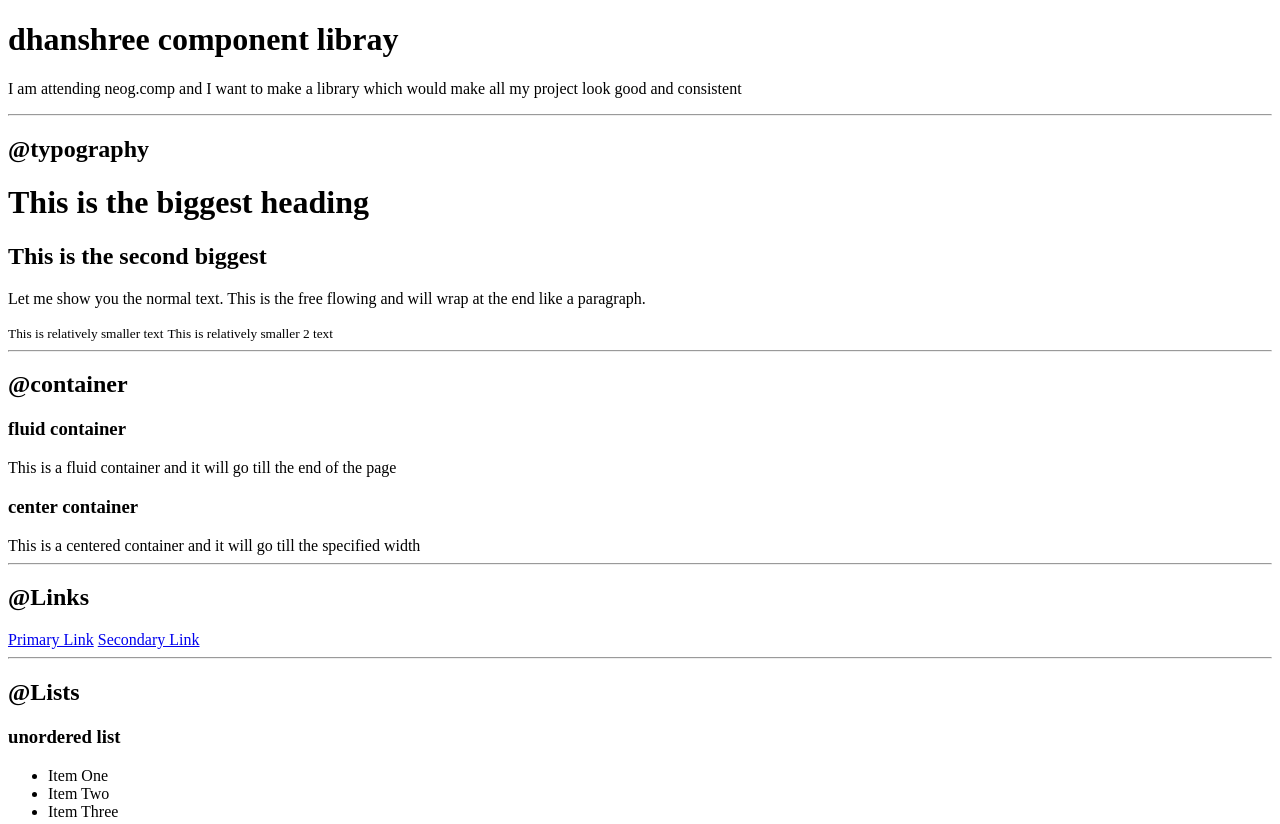
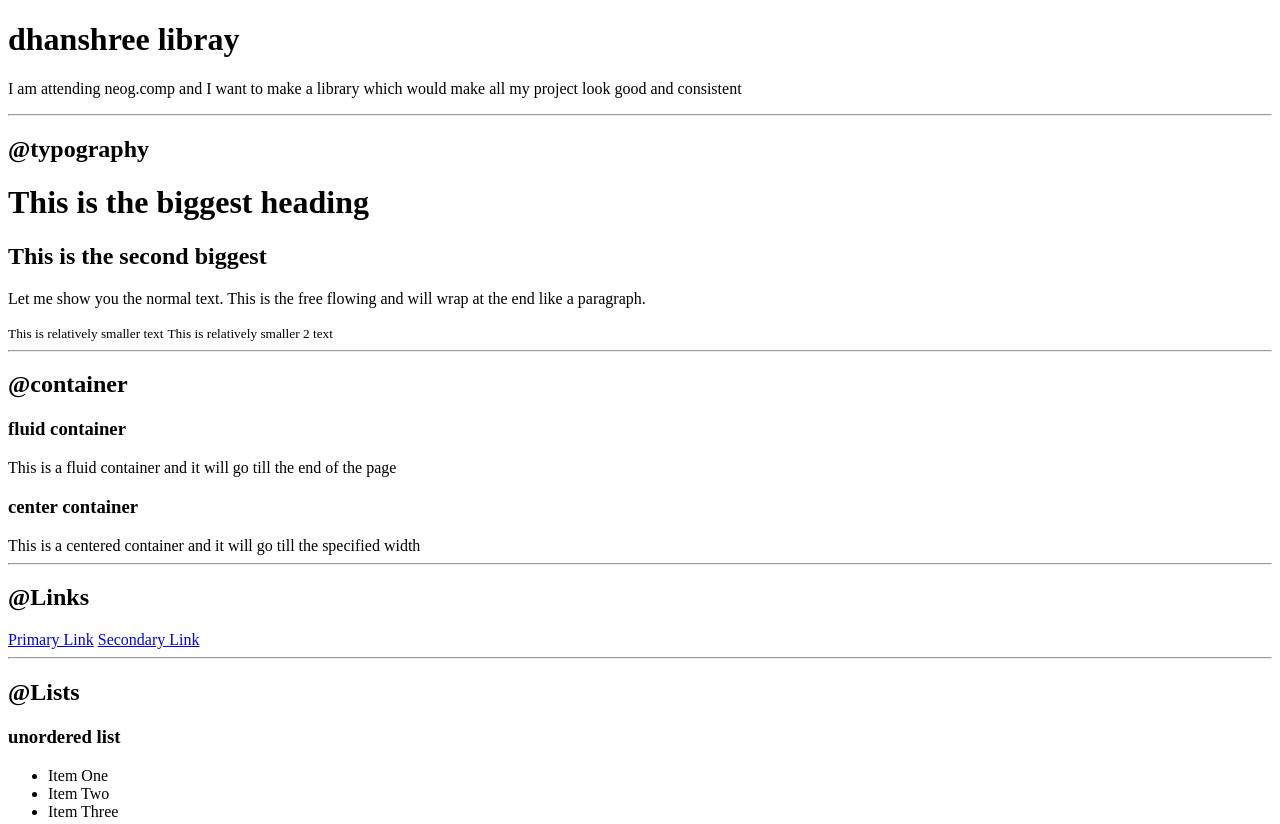
Before and after one commit to waghdhanshree16/Self-Portfolio, a plain HTML site: page index.html in a window 1280 px wide. Shown: the top 824 px of the page. Drawn offline with Linux system fonts and the light colour scheme.

Commit message:
small change

```diff
--- a/index.html
+++ b/index.html
@@ -7,7 +7,7 @@
     <link rel="stylesheet" href="style.css">
 </head>
 <body>
-    <h1>dhanshree component libray</h1>
+    <h1>dhanshree libray</h1>
     <p>I am attending neog.comp and I want to make a library which would make all my project look good and consistent</p>
 
     <hr>
```
